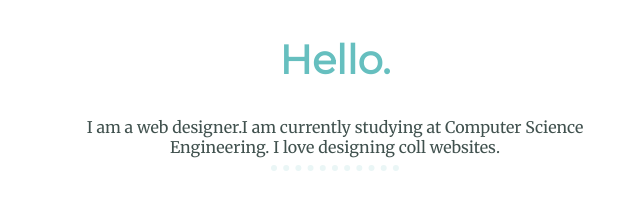
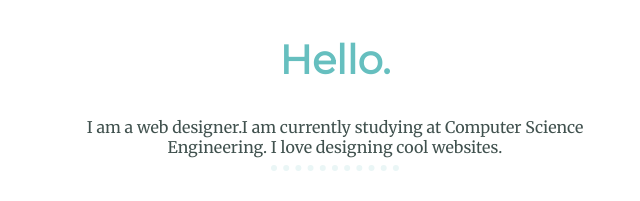
Before and after one commit to rithinjacob10/Portfolio, a plain HTML site: page index.html in a window 1280 px wide. Shown: the part 909-1110 px from the top of the page, 305-945 px from the left. Drawn offline with Linux system fonts and the light colour scheme.

Commit message:
Update index.html

```diff
--- a/index.html
+++ b/index.html
@@ -19,7 +19,7 @@
       <div class="profile">
         <img src="images/propic.png" height="100px" width="100px" alt="">
         <h2>Hello.</h2>
-        <p class="intro">I am a web designer.I am currently studying at Computer Science Engineering. I love designing coll websites.</p>
+        <p class="intro">I am a web designer.I am currently studying at Computer Science Engineering. I love designing cool websites.</p>
       </div>
       <hr>
       <div class="skills">
```
